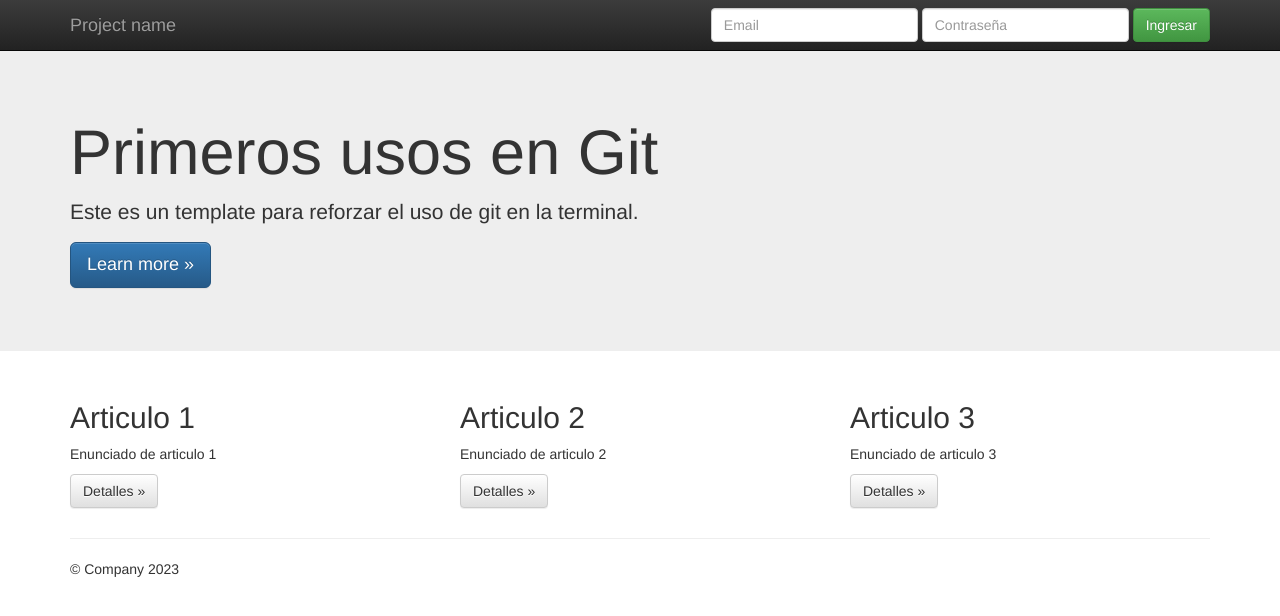
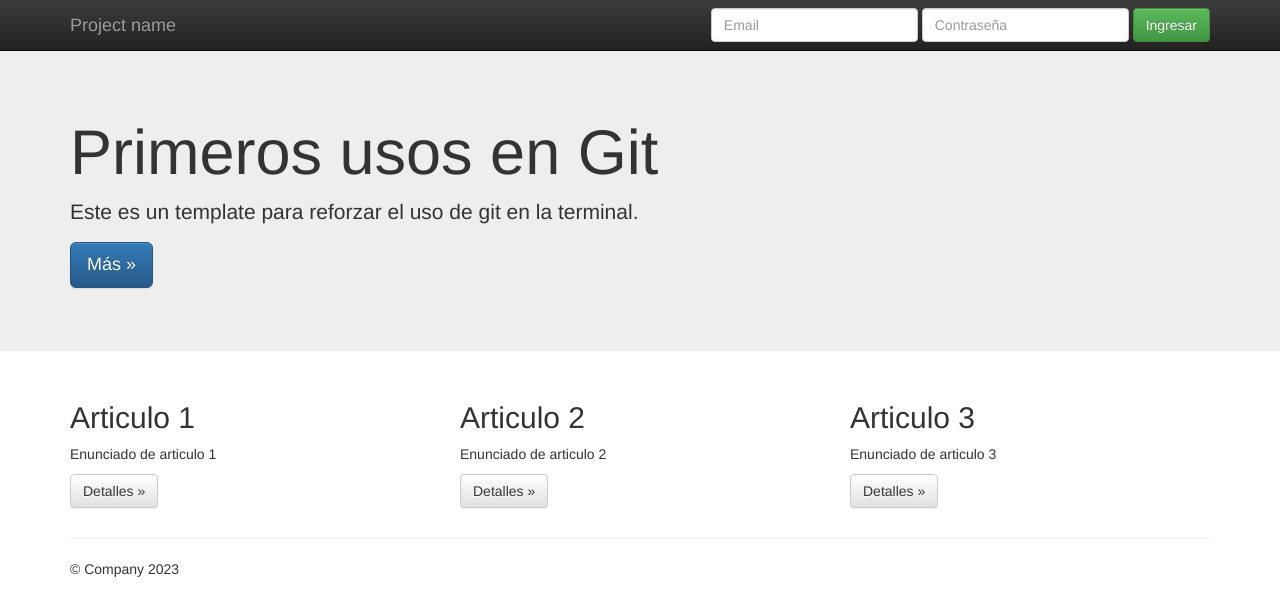
Before and after one commit to bernardo206/Trabajo2_Bernardo_Estrada, a plain HTML site: page index.html in a window 1280 px wide. Drawn offline with nearby package versions, Linux system fonts and the light colour scheme.

Commit message:
Cambio 4 desde Feature2

```diff
--- a/index.html
+++ b/index.html
@@ -57,7 +57,7 @@
       <div class="container">
         <h1>Primeros usos en Git</h1>
         <p>Este es un template para reforzar el uso de git en la terminal.</p>
-        <p><a class="btn btn-primary btn-lg" href="#" role="button">Learn more &raquo;</a></p>
+        <p><a class="btn btn-primary btn-lg" href="#" role="button">Más &raquo;</a></p>
       </div>
     </div>
 
```
